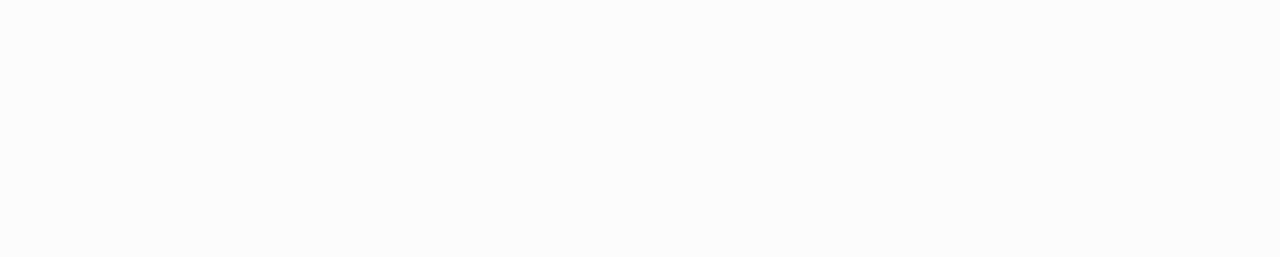
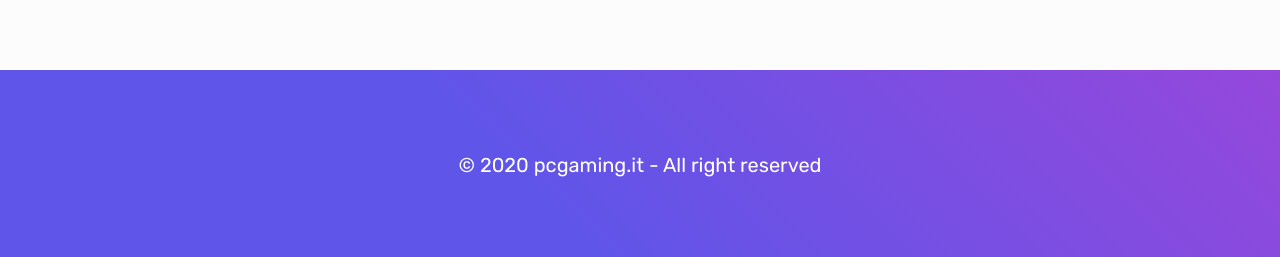
Before and after one commit to albizan/pcgaminghub_frontend, a Next.js app: page / in a window 1280 px wide. Shown: the part 1915-2172 px from the top of the page. Before the commit the page ends 1857 px from the top, so only its background shows below. Built offline with nearby package versions, Linux system fonts and the light colour scheme; no server answers.

Commit message:
Create footer

```diff
--- /dev/null
+++ b/components/Footer/Footer.tsx
@@ -0,0 +1,9 @@
+export default function Footer() {
+  return (
+    <section className="mt-32">
+      <div className="gradient py-20 flex flex-col items-center justify-center">
+        <p className="text-white text-lg md:text-xl">&copy; {new Date().getFullYear()} pcgaming.it - All right reserved </p>
+      </div>
+    </section>
+  );
+}
--- /dev/null
+++ b/components/Footer/index.ts
@@ -0,0 +1 @@
+export { default } from "./Footer";
--- a/pages/index.tsx
+++ b/pages/index.tsx
@@ -6,6 +6,7 @@ import Container from "../layouts/Container";
 // Import components
 import FullpageLanding from "../components/FullpageLanding";
 import BuildsWrapper from "../components/BuildsWrapper";
+import Footer from "../components/Footer";
 
 export default function Home() {
   return (
@@ -34,6 +35,7 @@ export default function Home() {
         </section>
         <BuildsWrapper />
       </Container>
+      <Footer />
     </>
   );
 }
```
